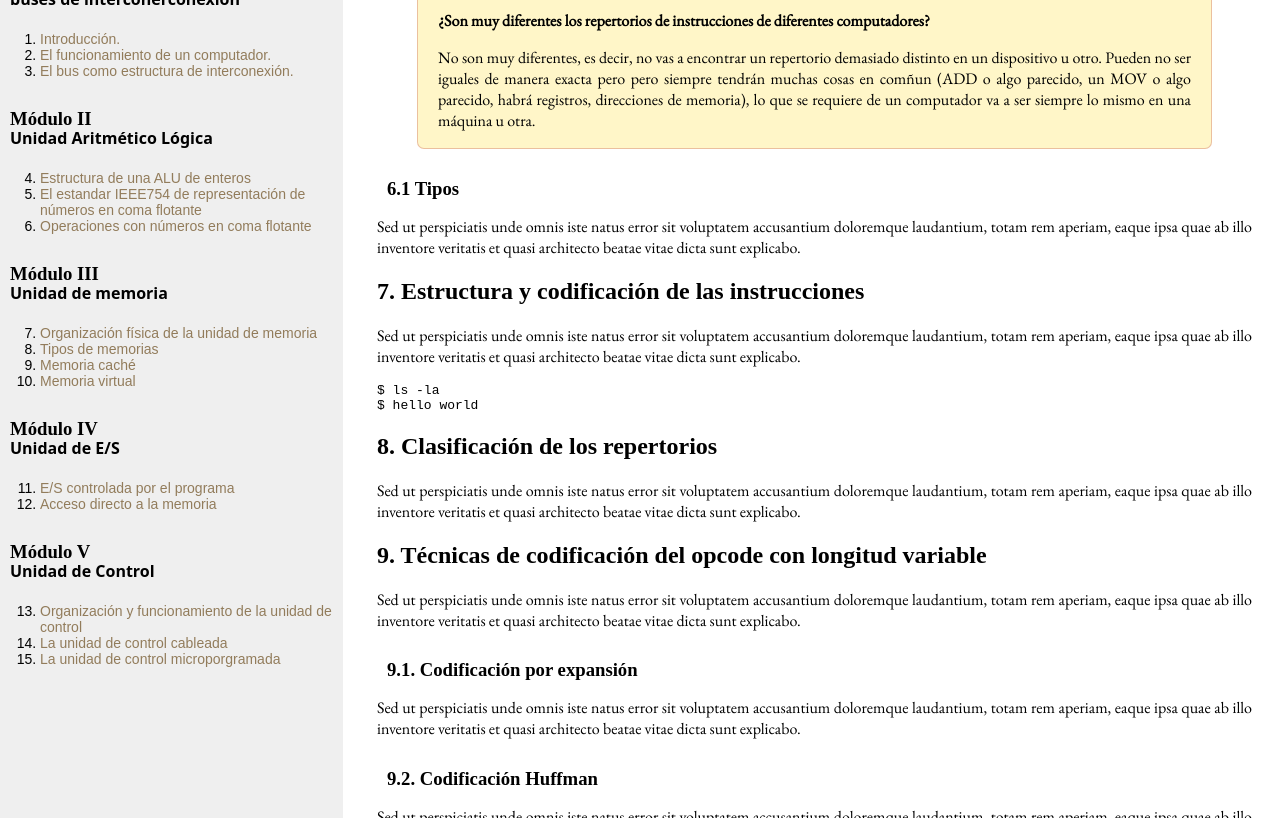
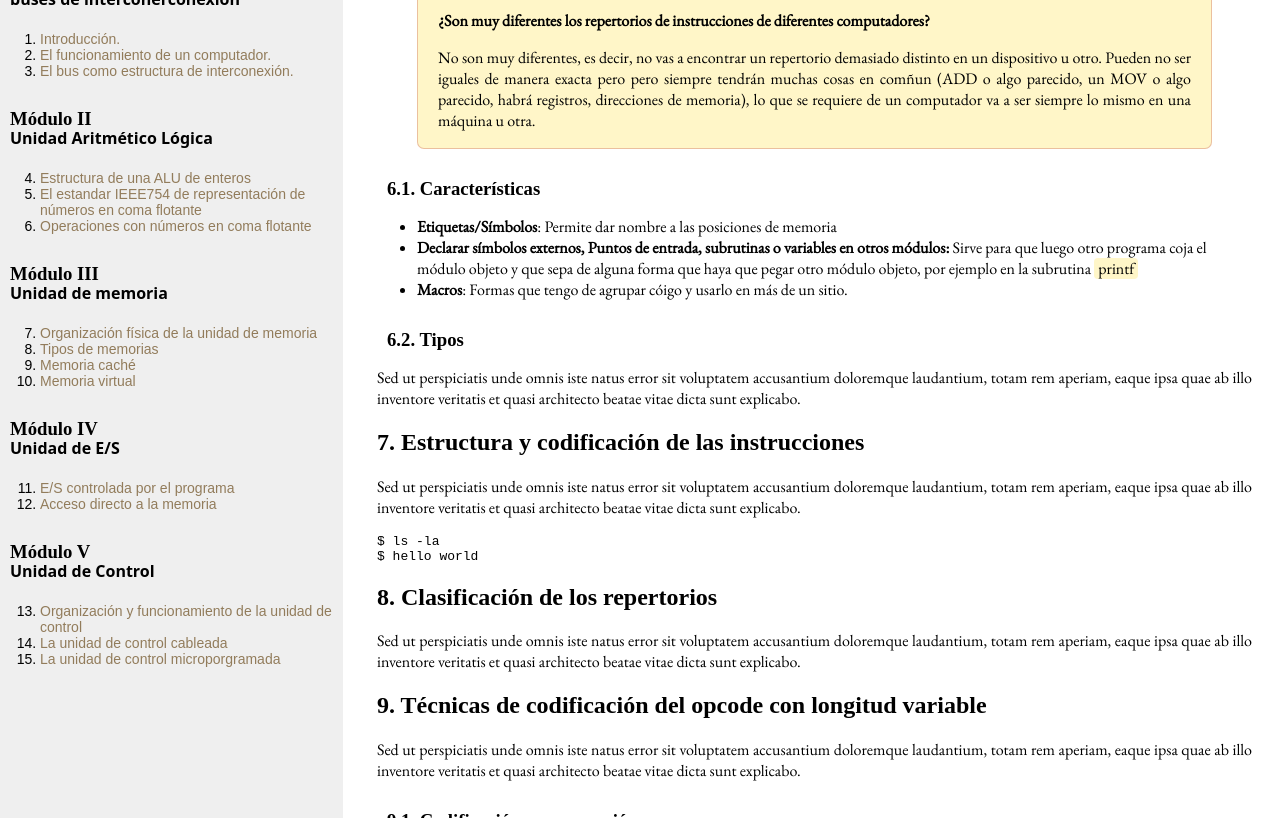
Before and after one commit to dkaerit/EDC, a Jekyll site: the page built from _posts/2020-10-05-TEMA02.md, in a window 1280 px wide and 900 px high, scrolled down 4958 px, cut to the strip 82-900 px from the top of the window. Built offline with Jekyll 4.4.1, drawn with Linux system fonts in a browser that asks for light colours; some web fonts are replaced.

Commit message:
Update 2020-10-05-TEMA02.md

```diff
--- a/_posts/2020-10-05-TEMA02.md
+++ b/_posts/2020-10-05-TEMA02.md
@@ -108,9 +108,12 @@ Una instrucción es una acción elemental (atómico e indivisible) que puedes en
 > tendrán muchas cosas en comñun (ADD o algo parecido, un MOV o algo parecido, habrá registros, direcciones de memoria), lo que se requiere de un computador va a ser siempre lo
 > mismo en una máquina u otra.
 
+### 6.1. Características
+  * **Etiquetas/Símbolos**: Permite dar nombre a las posiciones de memoria
+  * **Declarar símbolos externos, Puntos de entrada, subrutinas o variables en otros módulos:** Sirve para que luego otro programa coja el módulo objeto y que sepa de alguna forma que haya que pegar otro módulo objeto, por ejemplo en la subrutina `printf`
+  * **Macros**: Formas que tengo de agrupar cóigo y usarlo en más de un sitio.
 
-
-### 6.1 Tipos
+### 6.2. Tipos
 Sed ut perspiciatis unde omnis iste natus error sit voluptatem accusantium doloremque laudantium, totam rem aperiam, eaque ipsa quae ab illo inventore veritatis et quasi architecto beatae vitae dicta sunt explicabo.
 
 ## 7. Estructura y codificación de las instrucciones
```
